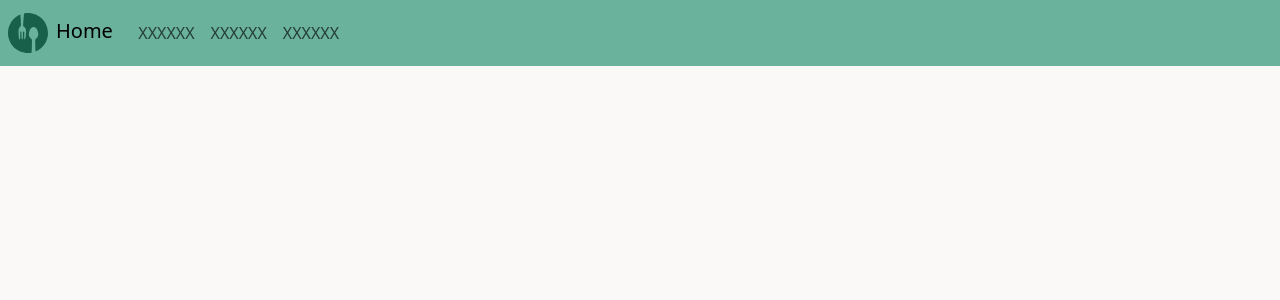
After one commit to anastazjaW01/simpleCookingBlog, a PHP site: page /homepage.php in a window 1280 px wide. The commit adds this page. Shown: the top 300 px of the page. Run offline with PHP 8.4, Linux system fonts and the light colour scheme.

Commit message:
Add home page and style

```diff
--- /dev/null
+++ b/homepage.php
@@ -0,0 +1,41 @@
+<!DOCTYPE html>
+<html lang="en">
+    <head>
+        <title>Home</title>
+        <meta charset="utf-8">
+        <link href="https://cdn.jsdelivr.net/npm/bootstrap@5.3.0-alpha1/dist/css/bootstrap.min.css" rel="stylesheet" integrity="sha384-GLhlTQ8iRABdZLl6O3oVMWSktQOp6b7In1Zl3/Jr59b6EGGoI1aFkw7cmDA6j6gD" crossorigin="anonymous">
+        <link rel="stylesheet" href="https://cdn.jsdelivr.net/npm/bootstrap-icons@1.10.3/font/bootstrap-icons.css" integrity="sha384-b6lVK+yci+bfDmaY1u0zE8YYJt0TZxLEAFyYSLHId4xoVvsrQu3INevFKo+Xir8e" crossorigin="anonymous">
+        <link rel="stylesheet" href="styles/homepage.css?v=<?php echo time(); ?>">
+    </head>
+    <body>
+    <script src="https://cdn.jsdelivr.net/npm/bootstrap@5.3.0-alpha1/dist/js/bootstrap.bundle.min.js" integrity="sha384-w76AqPfDkMBDXo30jS1Sgez6pr3x5MlQ1ZAGC+nuZB+EYdgRZgiwxhTBTkF7CXvN" crossorigin="anonymous"></script>
+    <div class="container-fluid p-0">
+    <nav class="kolorek navbar navbar-expand-lg bg-body-tertiary p-0">
+    <a class="navbar-brand active" aria-current="page" href="#"><img class="img-fluid m-2"  width="40" height="40" src="images/path13547.svg">Home</a>
+    <div class="container-fluid">
+    <button class="navbar-toggler" type="button" data-bs-toggle="collapse" data-bs-target="#navbarSupportedContent" aria-controls="navbarSupportedContent" aria-expanded="false" aria-label="Toggle navigation">
+        <span class="navbar-toggler-icon"></span>
+    </button>
+    <div class="collapse navbar-collapse" id="navbarSupportedContent">
+        <ul class="navbar-nav">
+            <li class="nav-item">
+                <a class="nav-link" href="#">XXXXXX</a>
+            </li>
+            <li class="nav-item">
+                <a class="nav-link" href="#">XXXXXX</a>
+            </li>
+            <li class="nav-item">
+                <a class="nav-link" href="#">XXXXXX</a>
+            </li>
+        </ul>
+    </div>
+    </div>
+    </nav>
+
+
+
+
+    </div>
+
+    </body>
+</html>
--- a/index.php
+++ b/index.php
@@ -1,7 +1,7 @@
 <!DOCTYPE html>
 <html lang="en">
     <head>
-        <title>Home</title>
+        <title>Login</title>
         <meta charset="utf-8">
         <link href="https://cdn.jsdelivr.net/npm/bootstrap@5.3.0-alpha1/dist/css/bootstrap.min.css" rel="stylesheet" integrity="sha384-GLhlTQ8iRABdZLl6O3oVMWSktQOp6b7In1Zl3/Jr59b6EGGoI1aFkw7cmDA6j6gD" crossorigin="anonymous">
         <link rel="stylesheet" href="https://cdn.jsdelivr.net/npm/bootstrap-icons@1.10.3/font/bootstrap-icons.css" integrity="sha384-b6lVK+yci+bfDmaY1u0zE8YYJt0TZxLEAFyYSLHId4xoVvsrQu3INevFKo+Xir8e" crossorigin="anonymous">
--- a/singUp.php
+++ b/singUp.php
@@ -1,7 +1,7 @@
 <!DOCTYPE html>
 <html lang="en">
     <head>
-        <title>Home</title>
+        <title>Registration</title>
         <meta charset="utf-8">
         <link href="https://cdn.jsdelivr.net/npm/bootstrap@5.3.0-alpha1/dist/css/bootstrap.min.css" rel="stylesheet" integrity="sha384-GLhlTQ8iRABdZLl6O3oVMWSktQOp6b7In1Zl3/Jr59b6EGGoI1aFkw7cmDA6j6gD" crossorigin="anonymous">
         <link rel="stylesheet" href="https://cdn.jsdelivr.net/npm/bootstrap-icons@1.10.3/font/bootstrap-icons.css" integrity="sha384-b6lVK+yci+bfDmaY1u0zE8YYJt0TZxLEAFyYSLHId4xoVvsrQu3INevFKo+Xir8e" crossorigin="anonymous">
--- /dev/null
+++ b/styles/homepage.css
@@ -0,0 +1,8 @@
+body{
+    background-color: #faf9f7;
+}
+
+.kolorek{
+    height: 10%;
+    background-color: #6ab29c !important;
+}
```
